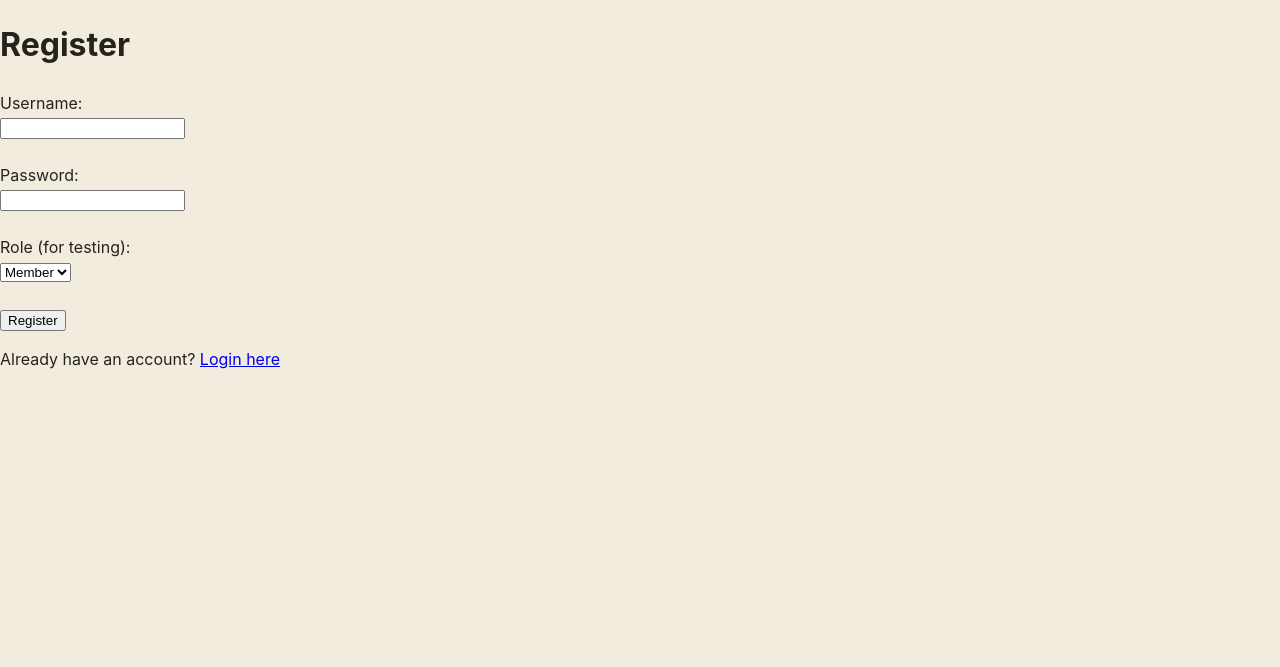
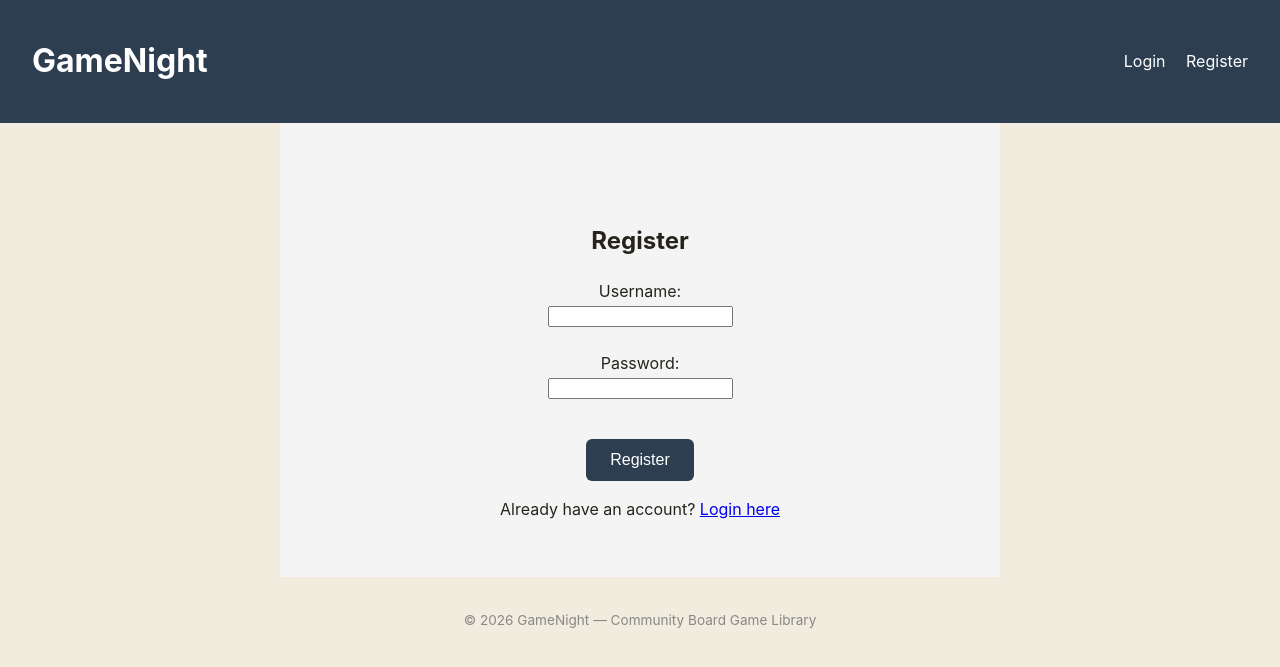
Before and after one commit to bryan01703/C237-Team1, a Node server app: template views/register.ejs in a window 1280 px wide. Shown: the top 667 px of the page. Run offline with Node 20, Linux system fonts and the light colour scheme; the template is opened without the code that fills it, so the values that code supplies are empty.

Commit message:
fixed styling

```diff
--- a/public/style.css
+++ b/public/style.css
@@ -16,11 +16,15 @@ header nav a {
     margin-left: 16px;
     text-decoration: none;
 }
+
+header nav span { margin-left: 16px; }
+
 .hero {
     text-align: center;
     padding: 60px 20px;
     background: #f4f4f4;
 }
+
 .cta-button {
     display: inline-block;
     margin-top: 16px;
@@ -29,7 +33,11 @@ header nav a {
     color: white;
     text-decoration: none;
     border-radius: 6px;
+    border: none;
+    cursor: pointer;
+    font-size: 1rem;
 }
+
 .features {
     display: grid;
     grid-template-columns: repeat(auto-fit, minmax(220px, 1fr));
@@ -56,6 +64,47 @@ header nav a {
 }
 .card:hover {
     background: #eee;
+}
+
+.flash-error { color: #A13D2B;
+    background: #F3D9D2;
+    padding: 10px 14px;
+    border-radius: 4px;
+    max-width: 400px;
+    margin: 16px auto;
+}
+
+.flash-success {
+    color: #3D5A2C;
+    background: #E4E9DA;
+    padding: 10px 14px;
+    border-radius: 4px;
+    max-width: 400px;
+    margin: 16px auto;
+}
+
+.admin-table {
+    width: 100%;
+    border-collapse:
+    collapse;
+    margin-top: 20px;
+}
+
+.admin-table th, .admin-table td {
+    border: 1px solid #ddd;
+    padding: 10px 14px;
+    text-align: left;
+}
+
+.admin-table th { background: #2c3e50;
+    color: white;
+}
+
+footer {
+    text-align: center;
+    padding: 20px;
+    color: #888;
+    font-size: 0.85rem;
 }
 
 :root {
--- a/views/register.ejs
+++ b/views/register.ejs
@@ -5,28 +5,29 @@
     <link rel="stylesheet" href="/css/style.css">
 </head>
 <body>
-    <h1>Register</h1>
+    <%- include('partials/header') %>
+
+    <section class="hero">
+    <h2>Register</h2>
+
 
     <% if (error && error.length > 0) { %>
-        <p style="color: red;"><%= error[0] %></p>
+        <p class="flash-error"><%= error[0] %></p>
     <% } %>
 
     <form action="/register" method="POST">
-        <label>Username:</label><br>
-        <input type="text" name="username" required><br><br>
+        <label for="username">Username:</label><br>
+        <input type="text" id="username" name="username" required><br><br>
 
-        <label>Password:</label><br>
-        <input type="password" name="password" required><br><br>
+        <label for="password">Password:</label><br>
+        <input type="password" id="password" name="password" required><br><br>
 
-        <label>Role (for testing):</label><br>
-        <select name="role">
-            <option value="member">Member</option>
-            <option value="admin">Admin</option>
-        </select><br><br>
-
-        <button type="submit">Register</button>
+        <button type="submit" class="cta-button">Register</button>
     </form>
 
     <p>Already have an account? <a href="/login">Login here</a></p>
+    </section>
+
+    <%- include('partials/footer') %>
 </body>
 </html>
```
Also changed, not shown: views/admin/editusers.ejs (+18 -8 lines), views/admin/users.ejs (+13 -2 lines).
